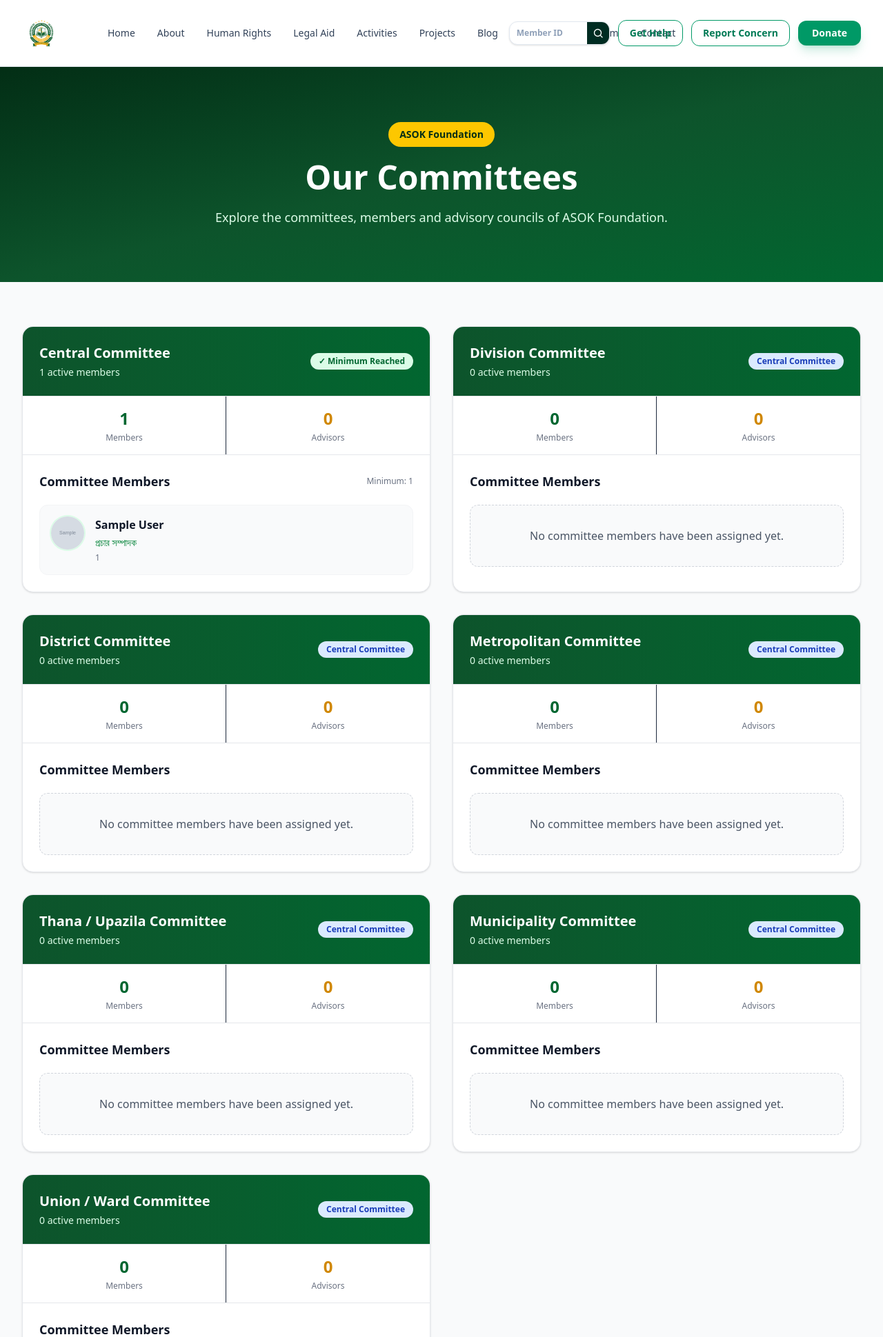
After one commit to yousuf812/asok_website, a Django app: page /team/committee/ in a window 1280 px wide. The commit adds this page. Shown: the top 1939 px of the page at 69% size. Run offline with Django 5.2, Linux system fonts and the light colour scheme; tables that the repository leaves empty hold one stand-in row (values such as "Sample post"); grey boxes marked "Sample" are stand-in pictures; style sheets or scripts are compiled from the project's sources.

Commit message:
committee partial update

```diff
--- a/team/urls.py
+++ b/team/urls.py
@@ -7,40 +7,11 @@ app_name = "team"
 
 
 urlpatterns = [
-    path(
-        "",
-        views.team_list,
-        name="list",
-    ),
-
-    path(
-        "<slug:slug>/",
-        views.team_detail,
-        name="detail",
-    ),
-
-    # Committee location AJAX endpoints
-    path(
-        "ajax/districts/",
-        views.ajax_districts,
-        name="ajax_districts",
-    ),
-
-    path(
-        "ajax/upazilas/",
-        views.ajax_upazilas,
-        name="ajax_upazilas",
-    ),
-
-    path(
-        "ajax/municipalities/",
-        views.ajax_municipalities,
-        name="ajax_municipalities",
-    ),
-
-    path(
-        "ajax/union-wards/",
-        views.ajax_union_wards,
-        name="ajax_union_wards",
-    ),
+    path("", views.team_list, name="list"),
+    path("committee/", views.committee_list, name="committee_list"),
+    path("ajax/districts/", views.ajax_districts, name="ajax_districts"),
+    path("ajax/upazilas/", views.ajax_upazilas, name="ajax_upazilas"),
+    path("ajax/municipalities/", views.ajax_municipalities, name="ajax_municipalities"),
+    path("ajax/union-wards/", views.ajax_union_wards, name="ajax_union_wards"),
+    path("<slug:slug>/", views.team_detail, name="detail"),   # ← সবার শেষে
 ]
--- a/team/views.py
+++ b/team/views.py
@@ -153,3 +153,94 @@ def ajax_union_wards(request):
             "results": results,
         }
     )
+
+
+
+
+
+from .models import (
+    TeamMember,
+    CommitteeMember,
+    CommitteeMinimum,
+    CommitteeType,
+)
+
+
+def committee_list(request):
+    """
+    Display all active committees grouped by committee type.
+    """
+
+    committees = (
+        CommitteeMember.objects
+        .filter(is_active=True)
+        .select_related(
+            "member",
+            "member__application",
+            "division",
+            "district",
+            "thana_upazila",
+            "municipality",
+            "union_ward",
+        )
+        .order_by(
+            "committee_type",
+            "member_type",
+            "designation",
+            "member__application__full_name",
+        )
+    )
+
+    committee_data = []
+
+    for committee_type, committee_name in CommitteeType.choices:
+
+        members = committees.filter(
+            committee_type=committee_type,
+            member_type="member",
+        )
+
+        advisors = committees.filter(
+            committee_type=committee_type,
+            member_type="advisor",
+        )
+
+        minimum = (
+            CommitteeMinimum.objects
+            .filter(committee_type=committee_type)
+            .first()
+        )
+
+        minimum_required = (
+            minimum.minimum_members
+            if minimum
+            else 0
+        )
+
+        member_count = members.count()
+
+        if minimum_required == 0:
+            status = "not_required"
+        elif member_count >= minimum_required:
+            status = "reached"
+        else:
+            status = "pending"
+
+        committee_data.append({
+            "type": committee_type,
+            "name": committee_name,
+            "members": members,
+            "advisors": advisors,
+            "member_count": member_count,
+            "advisor_count": advisors.count(),
+            "minimum": minimum_required,
+            "status": status,
+        })
+
+    return render(
+        request,
+        "team/committee_list.html",
+        {
+            "committee_data": committee_data,
+        },
+    )
--- a/templates/components/footer.html
+++ b/templates/components/footer.html
@@ -201,6 +201,15 @@
                             class="text-sm text-white/65 transition hover:text-white"
                         >
                             Report a Violation
+                        </a>
+                    </li>
+
+                    <li>
+                        <a
+                            href="{% url 'team:committee_list' %}"
+                            class="text-sm text-white/65 transition hover:text-white"
+                        >
+                            Committee Details
                         </a>
                     </li>
 
--- /dev/null
+++ b/templates/team/committee_list.html
@@ -0,0 +1,290 @@
+{% extends "base.html" %}
+
+{% load static %}
+
+{% block title %}
+Committee | ASOK Foundation
+{% endblock %}
+
+
+{% block content %}
+
+<section class="bg-gradient-to-br from-green-950 via-green-900 to-green-800 py-20">
+    <div class="mx-auto max-w-7xl px-4 sm:px-6 lg:px-8 text-center">
+
+        <span class="inline-flex rounded-full bg-yellow-400 px-4 py-2 text-sm font-bold text-green-950">
+            ASOK Foundation
+        </span>
+
+        <h1 class="mt-5 text-3xl font-extrabold text-white sm:text-4xl lg:text-5xl">
+            Our Committees
+        </h1>
+
+        <p class="mx-auto mt-5 max-w-3xl text-base leading-7 text-green-100 sm:text-lg">
+            Explore the committees, members and advisory councils
+            of ASOK Foundation.
+        </p>
+
+    </div>
+</section>
+
+
+<section class="bg-gray-50 py-12 sm:py-16">
+
+    <div class="mx-auto max-w-7xl px-4 sm:px-6 lg:px-8">
+
+        <div class="grid gap-8 lg:grid-cols-2">
+
+
+            {% for committee in committee_data %}
+
+            <div class="overflow-hidden rounded-2xl border border-gray-200 bg-white shadow-sm">
+
+                <!-- Header -->
+                <div class="border-b border-gray-200 bg-gradient-to-r from-green-900 to-green-800 p-6">
+
+                    <div class="flex flex-col gap-4 sm:flex-row sm:items-center sm:justify-between">
+
+                        <div>
+                            <h2 class="text-xl font-bold text-white">
+                                {{ committee.name }}
+                            </h2>
+
+                            <p class="mt-1 text-sm text-green-100">
+                                {{ committee.member_count }} active members
+                            </p>
+                        </div>
+
+
+                        {% if committee.minimum > 0 %}
+
+                            {% if committee.status == "reached" %}
+
+                            <span class="inline-flex w-fit rounded-full bg-green-100 px-3 py-1 text-xs font-bold text-green-800">
+                                ✓ Minimum Reached
+                            </span>
+
+                            {% else %}
+
+                            <span class="inline-flex w-fit rounded-full bg-yellow-100 px-3 py-1 text-xs font-bold text-yellow-800">
+                                {{ committee.member_count }}/{{ committee.minimum }}
+                            </span>
+
+                            {% endif %}
+
+                        {% else %}
+
+                        <span class="inline-flex w-fit rounded-full bg-blue-100 px-3 py-1 text-xs font-bold text-blue-800">
+                            Central Committee
+                        </span>
+
+                        {% endif %}
+
+                    </div>
+
+                </div>
+
+
+                <!-- Statistics -->
+                <div class="grid grid-cols-2 divide-x border-b border-gray-200">
+
+                    <div class="p-4 text-center">
+                        <p class="text-2xl font-extrabold text-green-800">
+                            {{ committee.member_count }}
+                        </p>
+
+                        <p class="mt-1 text-xs font-medium text-gray-500">
+                            Members
+                        </p>
+                    </div>
+
+
+                    <div class="p-4 text-center">
+                        <p class="text-2xl font-extrabold text-yellow-600">
+                            {{ committee.advisor_count }}
+                        </p>
+
+                        <p class="mt-1 text-xs font-medium text-gray-500">
+                            Advisors
+                        </p>
+                    </div>
+
+                </div>
+
+
+                <!-- Members -->
+                <div class="p-6">
+
+                    <div class="mb-5 flex items-center justify-between">
+
+                        <h3 class="text-lg font-bold text-gray-900">
+                            Committee Members
+                        </h3>
+
+                        {% if committee.minimum > 0 %}
+                        <span class="text-xs text-gray-500">
+                            Minimum: {{ committee.minimum }}
+                        </span>
+                        {% endif %}
+
+                    </div>
+
+
+                    {% if committee.members %}
+
+                    <div class="space-y-3">
+
+                        {% for item in committee.members %}
+
+                        <div class="rounded-xl border border-gray-100 bg-gray-50 p-4 transition hover:border-green-200 hover:bg-green-50">
+
+                            <div class="flex items-start gap-4">
+
+                                {% if item.member.application.photo %}
+
+                                <img
+                                    src="{{ item.member.application.photo.url }}"
+                                    alt="{{ item.member.application.full_name }}"
+                                    class="h-12 w-12 shrink-0 rounded-full object-cover ring-2 ring-green-100"
+                                >
+
+                                {% else %}
+
+                                <div class="flex h-12 w-12 shrink-0 items-center justify-center rounded-full bg-green-100 text-lg font-bold text-green-800">
+                                    {{ item.member.application.full_name|first }}
+                                </div>
+
+                                {% endif %}
+
+
+                                <div class="min-w-0 flex-1">
+
+                                    <h4 class="font-bold text-gray-900">
+                                        {{ item.member.application.full_name }}
+                                    </h4>
+
+                                    <p class="mt-1 text-sm font-medium text-green-700">
+                                        {{ item.get_designation_display }}
+                                    </p>
+
+                                    <p class="mt-1 text-xs text-gray-500">
+                                        {{ item.member.member_id }}
+                                    </p>
+
+                                </div>
+
+                            </div>
+
+                        </div>
+
+                        {% endfor %}
+
+                    </div>
+
+                    {% else %}
+
+                    <div class="rounded-xl border border-dashed border-gray-300 bg-gray-50 p-8 text-center">
+
+                        <p class="font-medium text-gray-600">
+                            No committee members have been assigned yet.
+                        </p>
+
+                    </div>
+
+                    {% endif %}
+
+                </div>
+
+
+                <!-- Advisory Council -->
+                {% if committee.advisors %}
+
+                <div class="border-t border-gray-200 bg-yellow-50 p-6">
+
+                    <div class="mb-5">
+
+                        <h3 class="text-lg font-bold text-gray-900">
+                            Advisory Council
+                        </h3>
+
+                        <p class="mt-1 text-sm text-gray-600">
+                            {{ committee.advisor_count }} advisory council member{{ committee.advisor_count|pluralize }}
+                        </p>
+
+                    </div>
+
+
+                    <div class="space-y-3">
+
+                        {% for advisor in committee.advisors %}
+
+                        <div class="rounded-xl border border-yellow-100 bg-white p-4">
+
+                            <div class="flex items-center gap-4">
+
+                                {% if advisor.member.application.photo %}
+
+                                <img
+                                    src="{{ advisor.member.application.photo.url }}"
+                                    alt="{{ advisor.member.application.full_name }}"
+                                    class="h-11 w-11 rounded-full object-cover"
+                                >
+
+                                {% else %}
+
+                                <div class="flex h-11 w-11 items-center justify-center rounded-full bg-yellow-100 font-bold text-yellow-800">
+                                    {{ advisor.member.application.full_name|first }}
+                                </div>
+
+                                {% endif %}
+
+
+                                <div>
+
+                                    <h4 class="font-bold text-gray-900">
+                                        {{ advisor.member.application.full_name }}
+                                    </h4>
+
+                                    <p class="text-sm text-yellow-700">
+                                        {{ advisor.get_designation_display }}
+                                    </p>
+
+                                </div>
+
+                            </div>
+
+                        </div>
+
+                        {% endfor %}
+
+                    </div>
+
+                </div>
+
+                {% endif %}
+
+            </div>
+
+            {% empty %}
+
+            <div class="lg:col-span-2 rounded-2xl bg-white p-12 text-center shadow-sm">
+
+                <h2 class="text-xl font-bold text-gray-900">
+                    No Committees Available
+                </h2>
+
+                <p class="mt-2 text-gray-600">
+                    Committee information will be published here soon.
+                </p>
+
+            </div>
+
+            {% endfor %}
+
+        </div>
+
+    </div>
+
+</section>
+
+{% endblock %}
```
Also changed, not shown: team/admin.py (+13 -8 lines).
